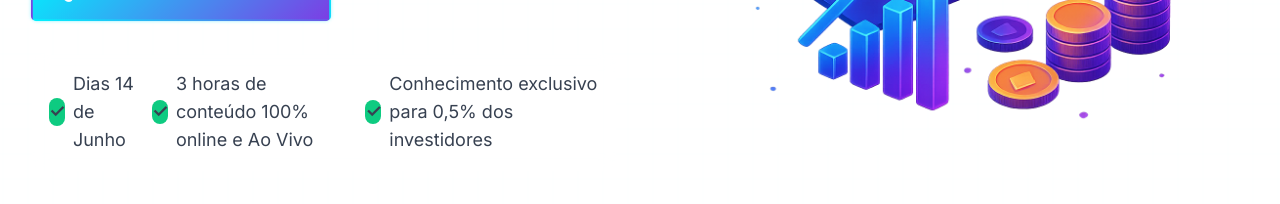
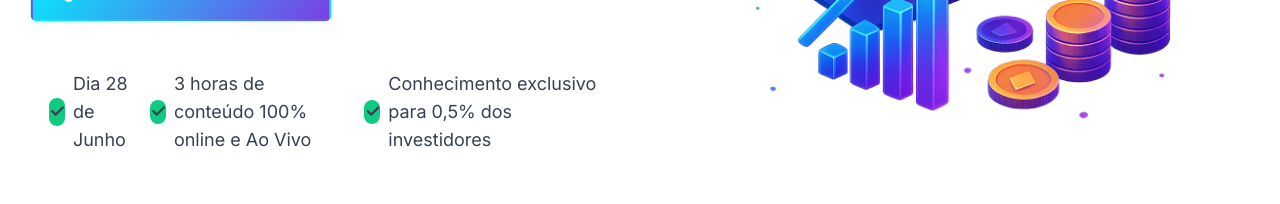
Before and after one commit to lhermoso/lh-workshop-o-poder, a Next.js app: page / in a window 1280 px wide. Shown: the part 533-737 px from the top of the page. Built offline with nearby package versions, Linux system fonts and the light colour scheme.

Commit message:
Update all dates to June 28th across the application

```diff
--- a/src/components/Hero.tsx
+++ b/src/components/Hero.tsx
@@ -45,7 +45,7 @@ export const Hero: React.FC = () => {
                             <div className="flex flex-col md:flex-row gap-4 text-lg glass-effect p-4 backdrop-blur text-gray-700 dark:text-gray-200">
                                 <div className="flex items-center gap-2">
                                     <div className="w-6 h-auto rounded-full bg-success flex items-center justify-center text-background-dark font-bold">✓</div>
-                                    <span>Dias 14 de Junho</span>
+                                    <span>Dia 28 de Junho</span>
                                 </div>
                                 <div className="flex items-center gap-2">
                                     <div className="w-6 h-6 rounded-full bg-success flex items-center justify-center text-background-dark font-bold">✓</div>
--- a/src/components/HeroSection.tsx
+++ b/src/components/HeroSection.tsx
@@ -48,7 +48,7 @@ const HeroSection: React.FC = () => {
                     <span className="elementor-icon-list-icon">
                       <svg aria-hidden="true" className="e-font-icon-svg e-fas-check-circle w-5 h-5 text-[#d8613c]" viewBox="0 0 512 512" xmlns="http://www.w3.org/2000/svg"><path d="M504 256c0 136.967-111.033 248-248 248S8 392.967 8 256 119.033 8 256 8s248 111.033 248 248zM227.314 387.314l184-184c6.248-6.248 6.248-16.379 0-22.627l-22.627-22.627c-6.248-6.249-16.379-6.249-22.628 0L216 308.118l-70.059-70.059c-6.248-6.248-16.379-6.248-22.628 0l-22.627 22.627c-6.248 6.248-6.248 16.379 0 22.627l104 104c6.249 6.249 16.379 6.249 22.628.001z"></path></svg>
                     </span>
-                    <span className="elementor-icon-list-text">Dia 14 de Junho</span>
+                    <span className="elementor-icon-list-text">Dia 28 de Junho</span>
                   </li>
                   <li className="elementor-icon-list-item flex items-center gap-3">
                     <span className="elementor-icon-list-icon">
--- a/src/components/PricingSection.tsx
+++ b/src/components/PricingSection.tsx
@@ -44,7 +44,7 @@ export const PricingSection: React.FC = () => {
                                     </div>
                                     <h3 className="text-2xl font-bold crypto-gradient-text">Workshop Exclusivo</h3>
                                 </div>
-                                <p className="text-xl text-gray-600 dark:text-gray-400">Dia 14 de Junho, das 9h às 12h | <span className="bg-warning/10 text-warning px-2 py-1 rounded-md text-sm">Vagas Limitadas</span></p>
+                                <p className="text-xl text-gray-600 dark:text-gray-400">Dia 28 de Junho, das 9h às 12h | <span className="bg-warning/10 text-warning px-2 py-1 rounded-md text-sm">Vagas Limitadas</span></p>
                             </div>
 
                             <div className="relative p-8">
--- a/src/components/RegistrationSection.tsx
+++ b/src/components/RegistrationSection.tsx
@@ -26,7 +26,7 @@ const RegistrationSection: React.FC = () => {
           <div className="elementor-element elementor-element-39d58fc2 elementor-widget__width-initial elementor-widget elementor-widget-heading" data-id="39d58fc2" data-element_type="widget" data-widget_type="heading.default">
             <div className="elementor-widget-container">
               <h4 className="elementor-heading-title elementor-size-default text-xl font-medium mb-10 text-center">
-                Dia 014 de Junho, às 19h.
+                Dia 28 de Junho, às 19h.
               </h4>
             </div>
           </div>
```
